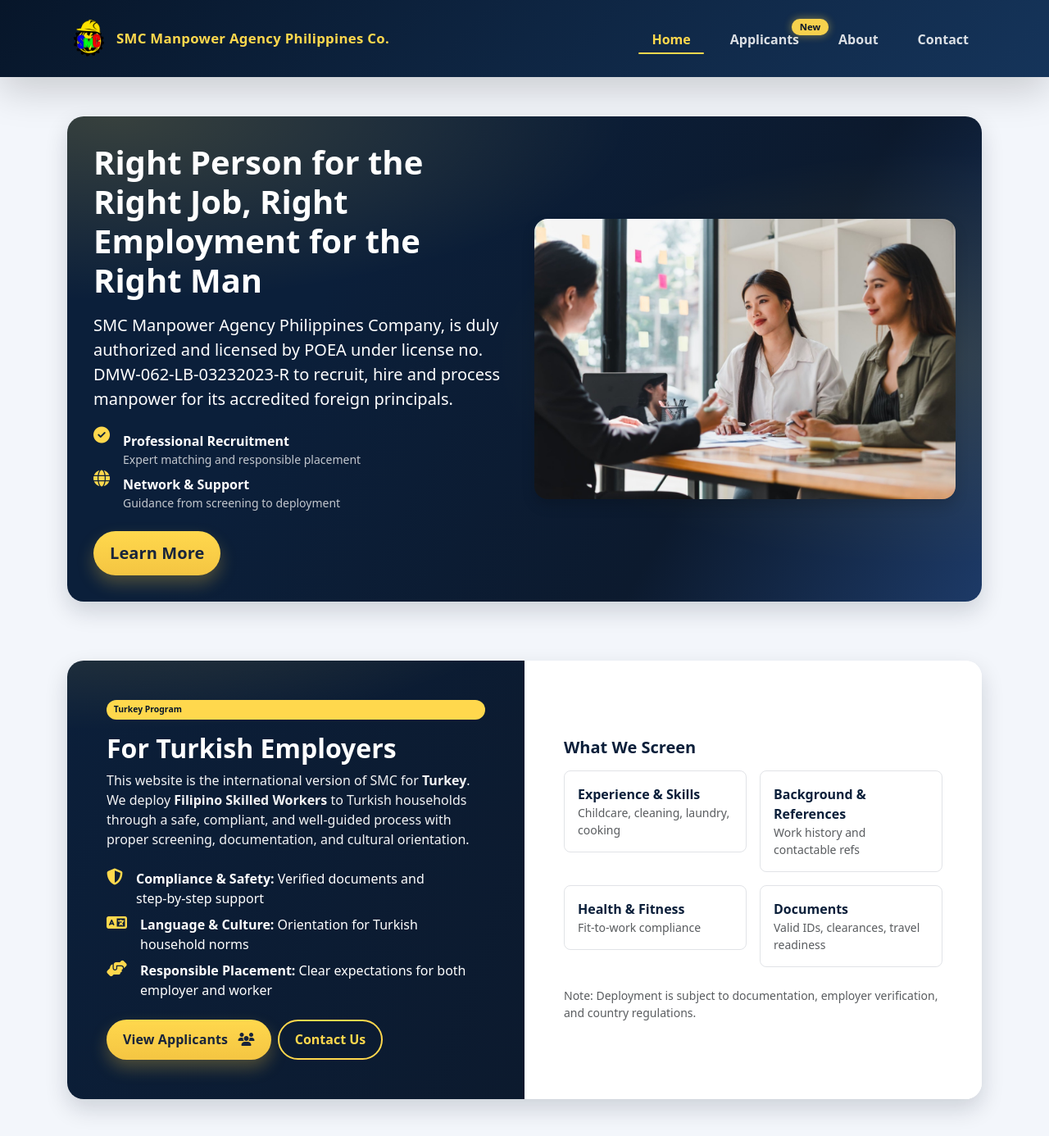
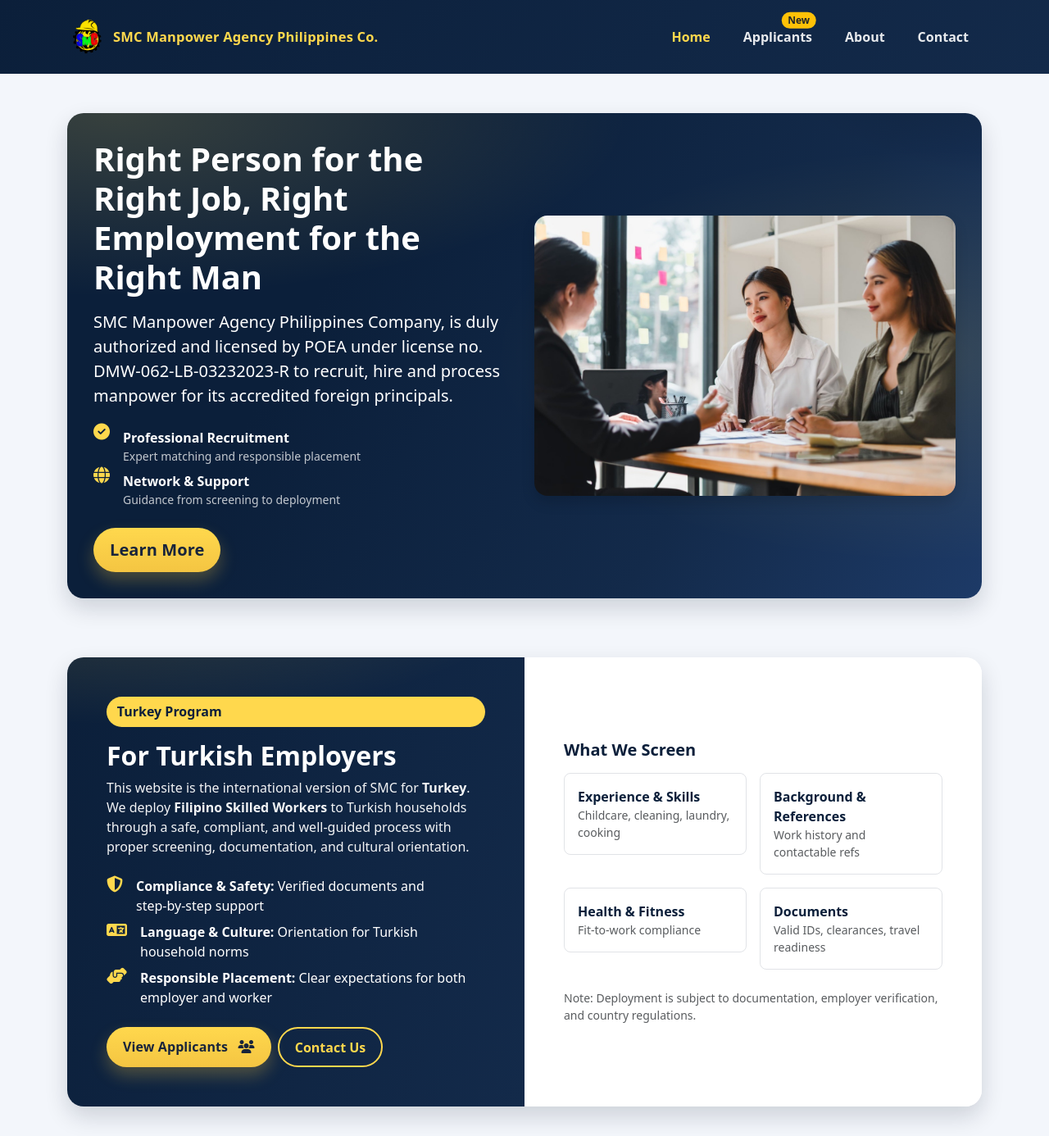
Before and after one commit to chocomilkshake/csnk, a PHP site: page /csnk/smc/smc-turkey/view/index.php in a window 1280 px wide. Shown: the top 1386 px of the page at 82% size. Run offline with PHP 8.4, Linux system fonts and the light colour scheme.

Commit message:
fixed conflicts navbar

```diff
--- a/smc/smc-turkey/view/navbar.php
+++ b/smc/smc-turkey/view/navbar.php
@@ -2,62 +2,43 @@
 // Expect $page from parent file
 if (!isset($page)) { $page = ''; }
 ?>
-<header class="navbar-header shadow-lg">
-  <nav class="navbar navbar-expand-lg navbar-dark bg-navy-premium">
+<header id="site-navbar">
+  <nav class="navbar navbar-expand-lg navbar-dark">
     <div class="container py-2">
 
-      <!-- Brand Logo -->
+      <!-- Brand -->
       <a href="./index.php" class="navbar-brand d-flex align-items-center gap-2">
-        <div class="brand-wrap d-flex align-items-center gap-2">
-          <img src="../resources/img/smc.png" alt="SMC Logo" class="img-fluid" style="height:52px;">
-          <span class="brand-title fw-bold text-gold d-none d-sm-inline">
+        <img src="../resources/img/smc.png" alt="SMC Logo" style="height:48px; width:auto;">
+        <span class="brand-title fw-bold d-none d-sm-inline">
           SMC Manpower Agency Philippines Co.
         </span>
-        </div>
       </a>
 
-      <!-- Mobile Toggler -->
-      <button class="navbar-toggler border-gold"
-              type="button"
-              data-bs-toggle="collapse"
-              data-bs-target="#csnkNav"
-              aria-controls="csnkNav" aria-expanded="false" aria-label="Toggle navigation">
+      <!-- Toggler -->
+      <button class="navbar-toggler" type="button" data-bs-toggle="collapse" data-bs-target="#mainNav"
+              aria-controls="mainNav" aria-expanded="false" aria-label="Toggle navigation">
         <span class="navbar-toggler-icon"></span>
       </button>
 
-      <!-- NAVIGATION -->
-      <div class="collapse navbar-collapse justify-content-end" id="csnkNav">
-        <ul class="navbar-nav align-items-lg-center gap-3 fw-semibold">
-
+      <!-- Nav -->
+      <div class="collapse navbar-collapse justify-content-end" id="mainNav">
+        <ul class="navbar-nav align-items-lg-center fw-semibold gap-2">
           <li class="nav-item">
-            <a href="./index.php"
-              class="nav-link px-3 <?= $page==='home' ? 'active-link' : '' ?>">
-              Home
+            <a class="nav-link px-3 <?= $page==='home' ? 'active' : '' ?>" href="./index.php">Home</a>
+          </li>
+          <li class="nav-item position-relative">
+            <a class="nav-link px-3 <?= $page==='applicants' ? 'active' : '' ?>" href="./applicant.php">
+              Applicants
+              <span class="position-absolute top-0 translate-middle badge rounded-pill text-dark bg-warning"
+                    style="right:-10px">New</span>
             </a>
           </li>
-
-          <li class="nav-item position-relative">
-            <a href="./applicant.php"
-              class="nav-link px-3 <?= $page==='applicants' ? 'active-link' : '' ?>">
-              Applicants
-              <span class="badge badge-gold new-badge">New</span>
-            </a>
+          <li class="nav-item">
+            <a class="nav-link px-3 <?= $page==='about' ? 'active' : '' ?>" href="./about.php">About</a>
           </li>
-
           <li class="nav-item">
-            <a href="./about.php"
-              class="nav-link px-3 <?= $page==='about' ? 'active-link' : '' ?>">
-              About
-            </a>
+            <a class="nav-link px-3 <?= $page==='contact' ? 'active' : '' ?>" href="./contactUs.php">Contact</a>
           </li>
-
-          <li class="nav-item">
-            <a href="./contactUs.php"
-              class="nav-link px-3 <?= $page==='contact' ? 'active-link' : '' ?>">
-              Contact
-            </a>
-          </li>
-
         </ul>
       </div>
 
@@ -65,122 +46,36 @@ if (!isset($page)) { $page = ''; }
   </nav>
 </header>
 
+<!-- Minimal, scoped styles so other pages cannot override -->
 <style>
-/* ============================
-   COLOR SYSTEM
-============================ */
-:root{
-  --smc-navy-dark: #04101F;   /* NEW deeper navy */
-  --smc-navy: #0A1E36;
-  --smc-navy-light: #15345A;
-  --smc-gold: #FFD84D;
+  :root{ --smc-navy:#0B1F3A; --smc-navy-2:#132A4A; --smc-gold:#FFD84D; }
+
+  /* Scope everything to this header to avoid page CSS collisions */
+  #site-navbar .navbar {
+    background: linear-gradient(135deg, var(--smc-navy), var(--smc-navy-2));
   }
-
-/* ============================
-   NAVBAR BACKGROUND
-============================ */
-.bg-navy-premium {
-  background: linear-gradient(135deg, var(--smc-navy-dark), var(--smc-navy-light));
-  backdrop-filter: blur(6px);
-  -webkit-backdrop-filter: blur(6px);
+  #site-navbar .brand-title {
+    color: var(--smc-gold) !important; /* stays gold regardless of page CSS */
+    letter-spacing:.2px;
+    font-size:1.03rem;
   }
-
-/* ============================
-   BRAND
-============================ */
-.brand-title {
-  font-size: 1.05rem;
-  letter-spacing: 0.3px;
+  #site-navbar .nav-link {
+    color: rgba(255,255,255,.9);
+    position:relative;
+    transition:color .2s ease;
   }
-
-/* ============================
-   NAV LINKS
-============================ */
-.navbar .nav-link {
-  position: relative;
-  color: #ffffffd9;
-  padding-bottom: 6px;
-  font-size: 1rem;
-  transition: .25s ease;
+  #site-navbar .nav-link:hover,
+  #site-navbar .nav-link.active {
+    color: var(--smc-gold) !important;
   }
-
-/* Gold underline animation */
-.navbar .nav-link::after {
-  content:"";
-  position:absolute;
-  left:0; bottom:0;
-  width:0%;
-  height:2px;
-  background: var(--smc-gold);
-  transition: .25s ease;
-  border-radius: 999px;
+  #site-navbar .navbar-toggler {
+    border-color: var(--smc-gold);
   }
-
-.navbar .nav-link:hover {
-  color: var(--smc-gold);
+  /* Keep Bootstrap's dark toggler icon; make it brighter for contrast */
+  #site-navbar .navbar-dark .navbar-toggler-icon {
+    filter: brightness(1.4);
   }
-.navbar .nav-link:hover::after {
-  width:100%;
-}
-
-/* Active state */
-.active-link {
-  color: var(--smc-gold) !important;
-  font-weight: 700;
-}
-.active-link::after {
-  width:100% !important;
-}
-
-/* ============================
-   NEW BADGE
-============================ */
-.badge-gold {
-  background: var(--smc-gold);
-  color: var(--smc-navy-dark);
-  font-weight: 800;
-  padding: 0.25rem 0.55rem;
-  border-radius: 999px;
-  font-size: 0.65rem;
-}
-.new-badge {
-  position: absolute;
-  top: -4px;
-  right: -18px;
-  box-shadow: 0 0 10px rgba(255,215,77,0.5);
-  animation: pulseGold 2s infinite ease-in-out;
-}
-
-@keyframes pulseGold {
-  0% { transform: scale(1); opacity: 0.9; }
-  50% { transform: scale(1.15); opacity: 1; }
-  100% { transform: scale(1); opacity: 0.9; }
-}
-
-/* ============================
-   TOGGLER (MOBILE)
-============================ */
-.border-gold {
-  border: 1px solid var(--smc-gold) !important;
-  border-radius: 6px;
-}
-
-.navbar-toggler-icon {
-  filter: invert(90%) sepia(80%) saturate(800%) hue-rotate(360deg)
-          brightness(105%) contrast(105%);
-}
-
-/* Mobile dropdown style */
-@media (max-width: 991px) {
-  #csnkNav {
-    background: var(--smc-navy-dark);
-    border-radius: 12px;
-    padding: 1rem;
-    margin-top: 0.5rem;
-  }
-
-  .navbar-nav .nav-link {
-    padding-left: 0.5rem;
-  }
+  @media (max-width: 991.98px){
+    #site-navbar #mainNav { background: var(--smc-navy); border-radius:.5rem; padding: .5rem; margin-top:.5rem; }
   }
 </style>
```
Lines whose indentation alone changed are shown as unchanged.
